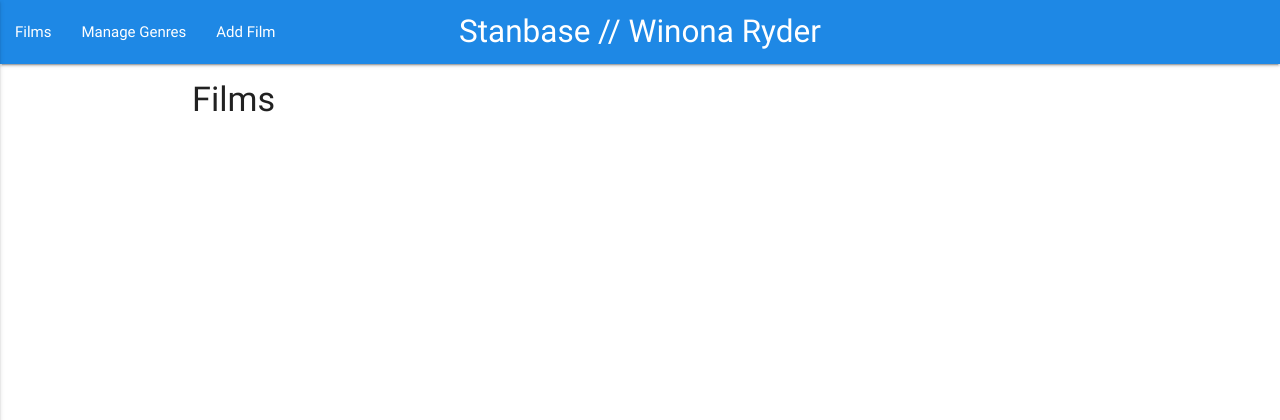
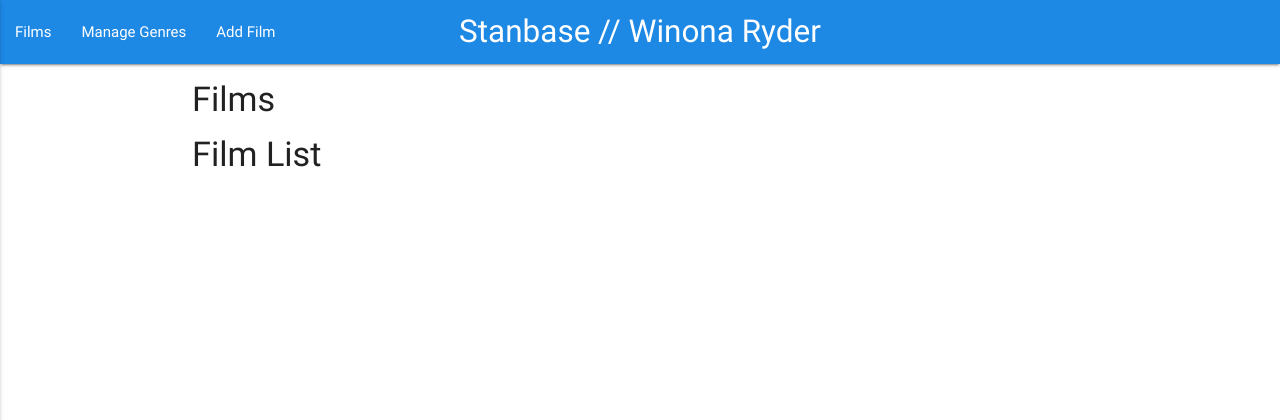
Before and after one commit to adonegan/stan_base, a Flask app: page / in a window 1280 px wide. Shown: the top 420 px of the page. Run offline with Flask 2, Linux system fonts and the light colour scheme; data that the repository does not hold is empty; some libraries are stand-ins or nearby versions.

Commit message:
added heading to films page

```diff
--- a/templates/films.html
+++ b/templates/films.html
@@ -1,7 +1,7 @@
 {% extends 'base.html' %}
 {% block content %}
 
-
+<h4>Film List</h4>
 <div class="row">
     <div class="col s12">
         <ul class="collapsible popout" data-collapsible="accordion">
```
